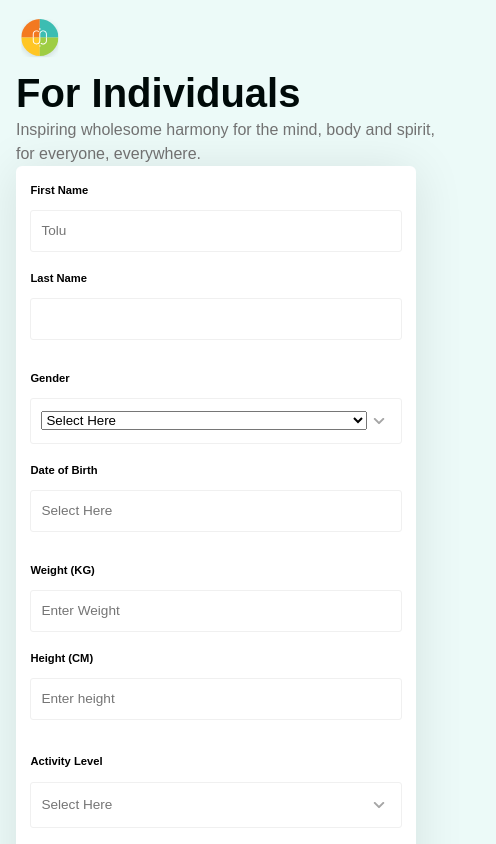
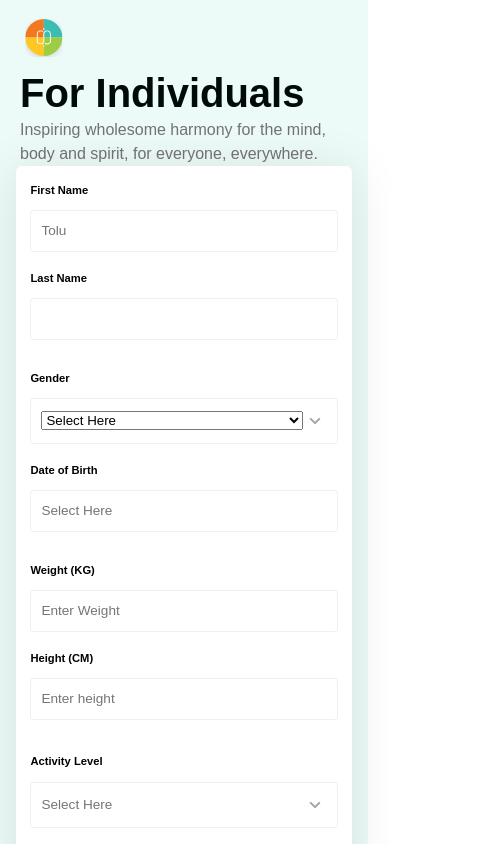
Before and after one commit to igborigbo/web_development_training, a plain HTML site: page index.html in a window 390 px wide. Shown: the top 844 px of the page, 496 px wide, since content can reach past the window. Drawn offline with Linux system fonts and the light colour scheme.

Commit message:
fixing responsive issues

```diff
--- a/assests/styles/styles.css
+++ b/assests/styles/styles.css
@@ -157,19 +157,21 @@ footer {
     width: fit-content;
 
   }
-  .form-group {
+  .form-group{
     padding: 0.9rem;
-    width: 400px;
+    width: fit-content;
   }
-  section {
+section{
     display: grid;
     padding: 1rem;
+    width: 23rem;
 
   }
   .card-text {
     display: none;
   }
   .card {
+    width: 20.5rem;
     margin-top: 0;
   }
   .form-row {
--- a/index.html
+++ b/index.html
@@ -24,7 +24,7 @@
             </div>
             <div class="mobile-text">
                 <p>
-                    Inspiring wholesome harmony for the mind, body and spirit, <br> for everyone, everywhere.
+                    Inspiring wholesome harmony for the mind, body and spirit, for everyone, everywhere.
                 </p>
             </div>
         </div>
```
